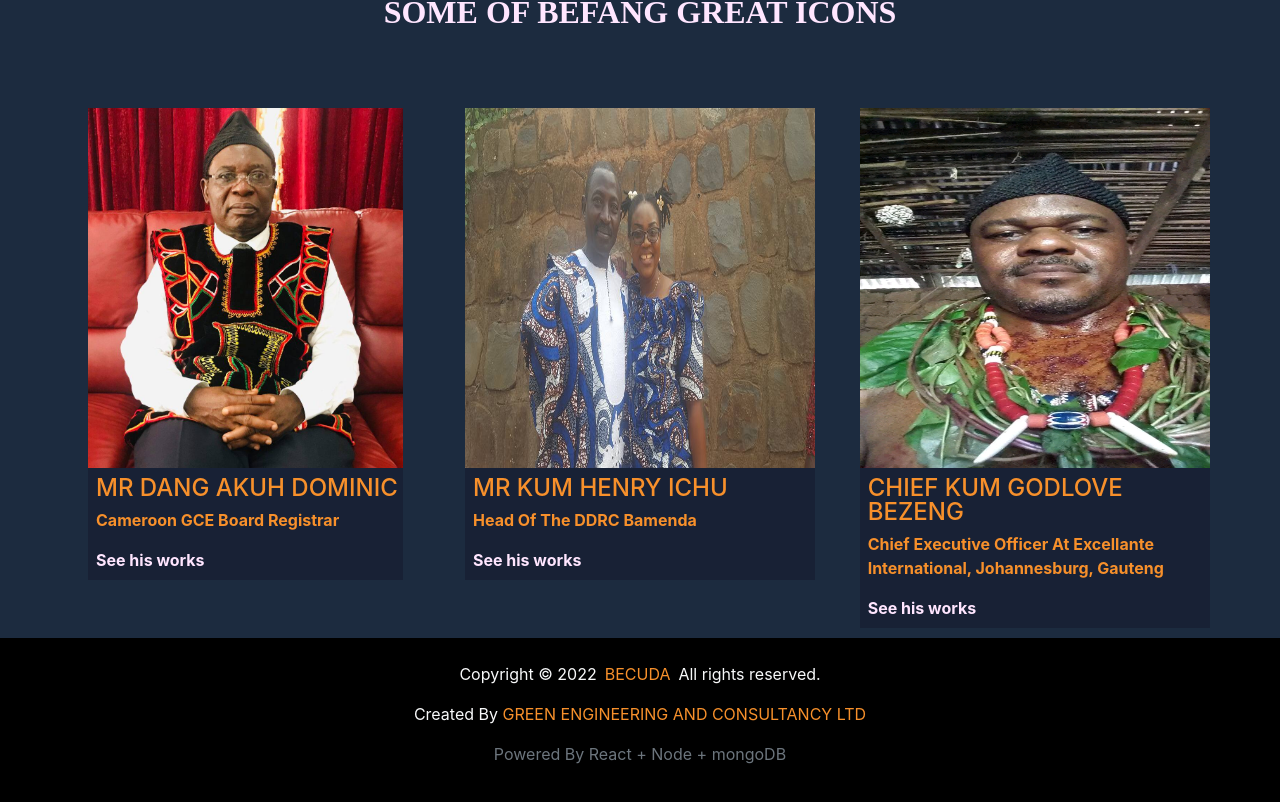
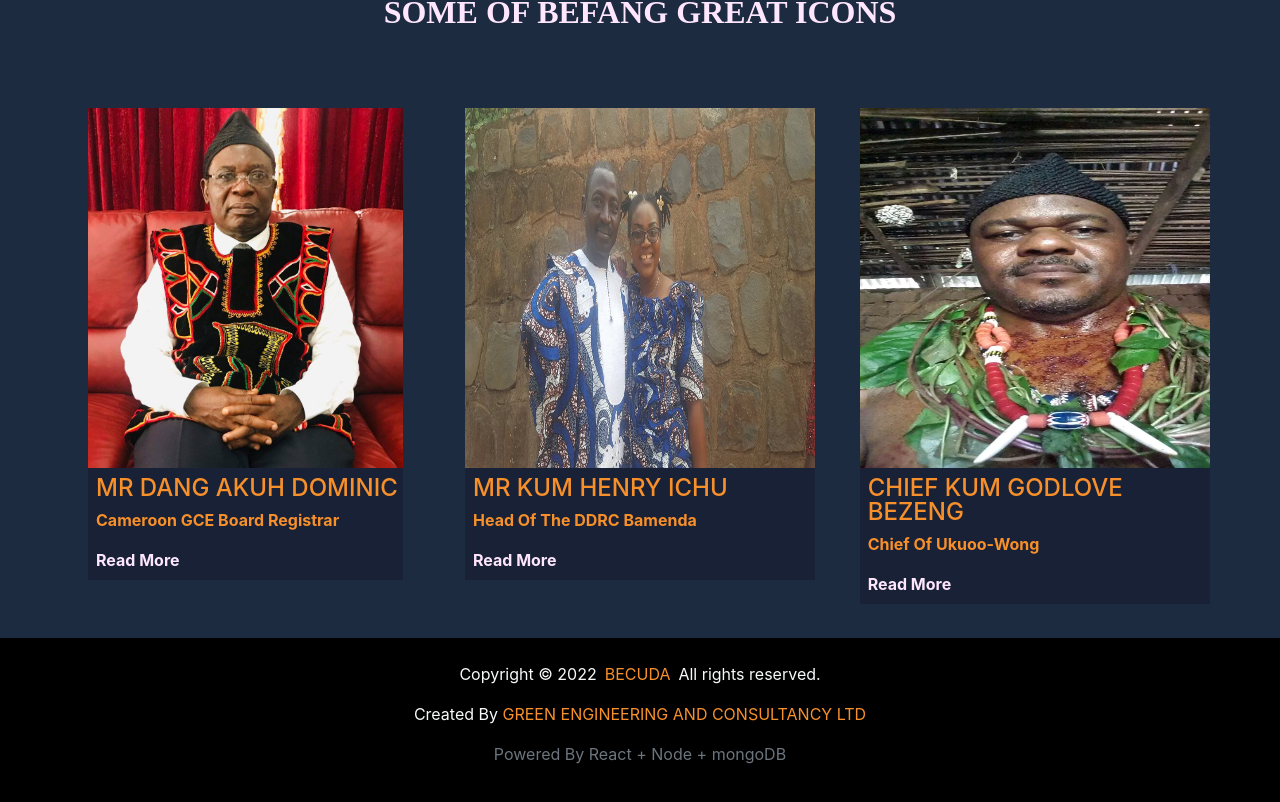
Before and after one commit to ernestmusong/Befang-Cultural-Development-Association, a React (Create React App) app in the folder client/: page / in a window 1280 px wide. Shown: the part 2683-3485 px from the top of the page. Built offline with nearby package versions, Linux system fonts and the light colour scheme; no server answers; a web font is replaced by a local one.

Commit message:
changed chief info

```diff
--- a/client/src/components/ChiefProfile.js
+++ b/client/src/components/ChiefProfile.js
@@ -25,7 +25,7 @@ chiefImg:"",
 
                                   <div className="chief-container">
                                       <div className='chief-wrapper'>
-                                       <img src={require('../projectImages/'+chiefProfile.chiefImg)} alt="project" />
+                                       <img src={require('../chiefs/'+chiefProfile.chiefImg)} alt="chief" />
                                       </div>
 
                                       <div className='py-2 ml-2'>
--- a/client/src/components/GreatIcons.js
+++ b/client/src/components/GreatIcons.js
@@ -32,7 +32,7 @@ const Member=({profession, name, img, id}) => {
       <div className='py-2 pl-2' style={{width:"100%", color:"Var(--mainOrange)", backgroundColor: "Var(--darkBlue)", fontWeight:"bolder"}}>
       <h4 className="text-uppercase" style={{ color:"Var(--mainOrange)"}}>{name}</h4>
       <p className='text-capitalize' style={{ color:"Var(--mainOrange)"}}>{profession}</p>
-      <Link to={`/icons/${id}`} style={{color:"Var(--heroWhite)"}}>See his works</Link>
+      <Link to={`/icons/${id}`} style={{color:"Var(--heroWhite)"}}>Read More</Link>
       </div>
    </div>
     )
--- a/client/src/db.json
+++ b/client/src/db.json
@@ -205,7 +205,7 @@
                 "id": 3,
                 "name": "Chief Kum Godlove Bezeng",
                 "img":"kum-godlove.jpg",
-                "profession":"Chief Executive Officer At Excellante International, Johannesburg, Gauteng",
+                "profession":"Chief Of Ukuoo-wong",
                 "work": "He was responsilble for the complete roofing of the Presbyterian Church Of Befang."
 
                   }
```
Also changed, not shown: client/src/chiefs/chief-img.jpeg (renamed from client/src/projectImages/chief-img.jpeg).
